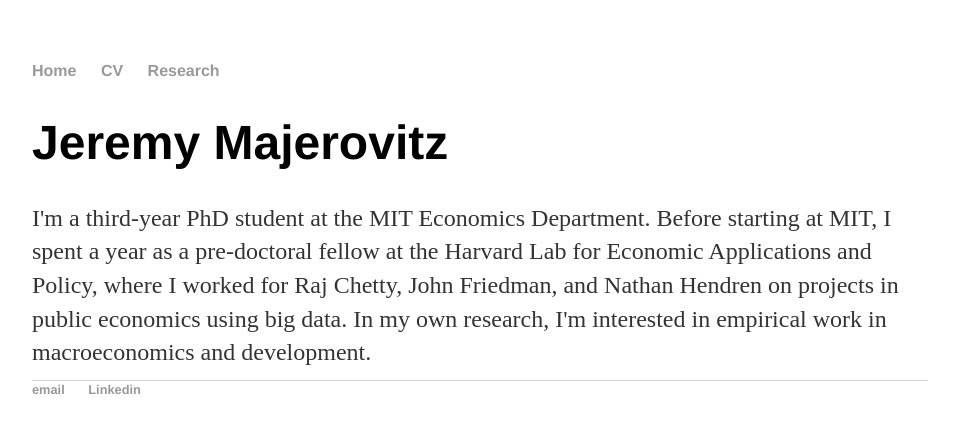
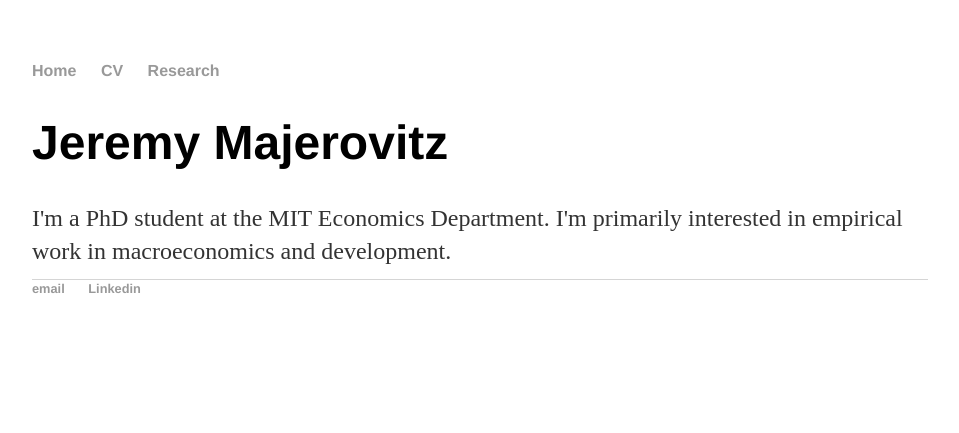
Before and after one commit to jmajic/jmajic.github.io, a Jekyll site: the page built from index.html, in a window 1280 px wide. Shown: the top 433 px of the page, without its empty margins (160-1119 px from the left). Built offline with Jekyll 4.4.1, drawn with Linux system fonts in a browser that asks for light colours.

Commit message:
Updated for start of fifth year. Cut old stuff

```diff
--- a/index.html
+++ b/index.html
@@ -4,5 +4,5 @@ title: Jeremy Majerovitz
 ---
 <div class="blurb">
 	<h1>Jeremy Majerovitz</h1>
-	<p>I'm a third-year PhD student at the MIT Economics Department. Before starting at MIT, I spent a year as a pre-doctoral fellow at the Harvard Lab for Economic Applications and Policy, where I worked for Raj Chetty, John Friedman, and Nathan Hendren on projects in public economics using big data. In my own research, I'm interested in empirical work in macroeconomics and development.</p>
+	<p>I'm a PhD student at the MIT Economics Department. I'm primarily interested in empirical work in macroeconomics and development.</p>
 </div><!-- /.blurb -->
```
